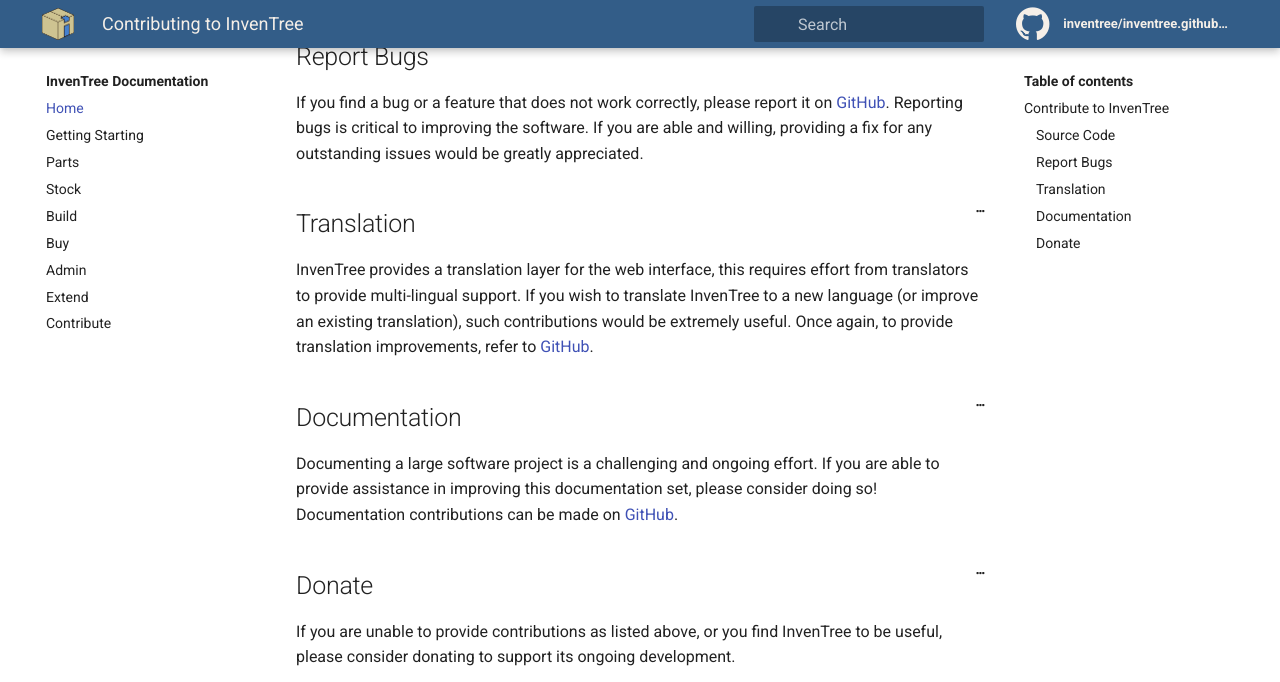
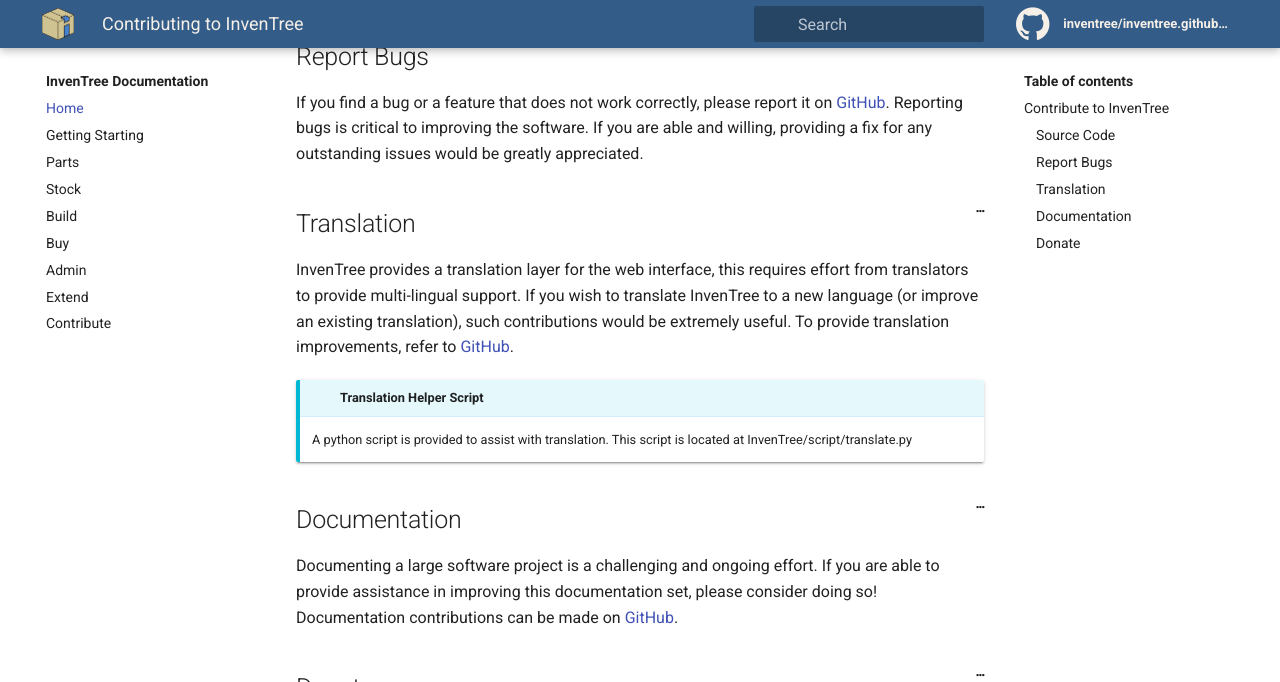
Before and after one commit to inventree/InvenTree.github.io, a Jekyll site: the page built from pages/contribute.md, in a window 1280 px wide and 900 px high, scrolled down 431 px, cut to the strip 0-682 px from the top of the window. Built offline with Jekyll 4.4.1, drawn with Linux system fonts in a browser that asks for light colours.

Commit message:
Add note on translation helper script

```diff
--- a/pages/contribute.md
+++ b/pages/contribute.md
@@ -21,7 +21,9 @@
 
 ## Translation
 
-InvenTree provides a translation layer for the web interface, this requires effort from translators to provide multi-lingual support. If you wish to translate InvenTree to a new language (or improve an existing translation), such contributions would be extremely useful. Once again, to provide translation improvements, refer to [GitHub](https://github.com/inventree/inventree).
+InvenTree provides a translation layer for the web interface, this requires effort from translators to provide multi-lingual support. If you wish to translate InvenTree to a new language (or improve an existing translation), such contributions would be extremely useful. To provide translation improvements, refer to [GitHub](https://github.com/inventree/inventree).
+
+{% include alert.html title="Translation Helper Script" content="A python script is provided to assist with translation. This script is located at InvenTree/script/translate.py" %}
 
 ## Documentation
 
```
